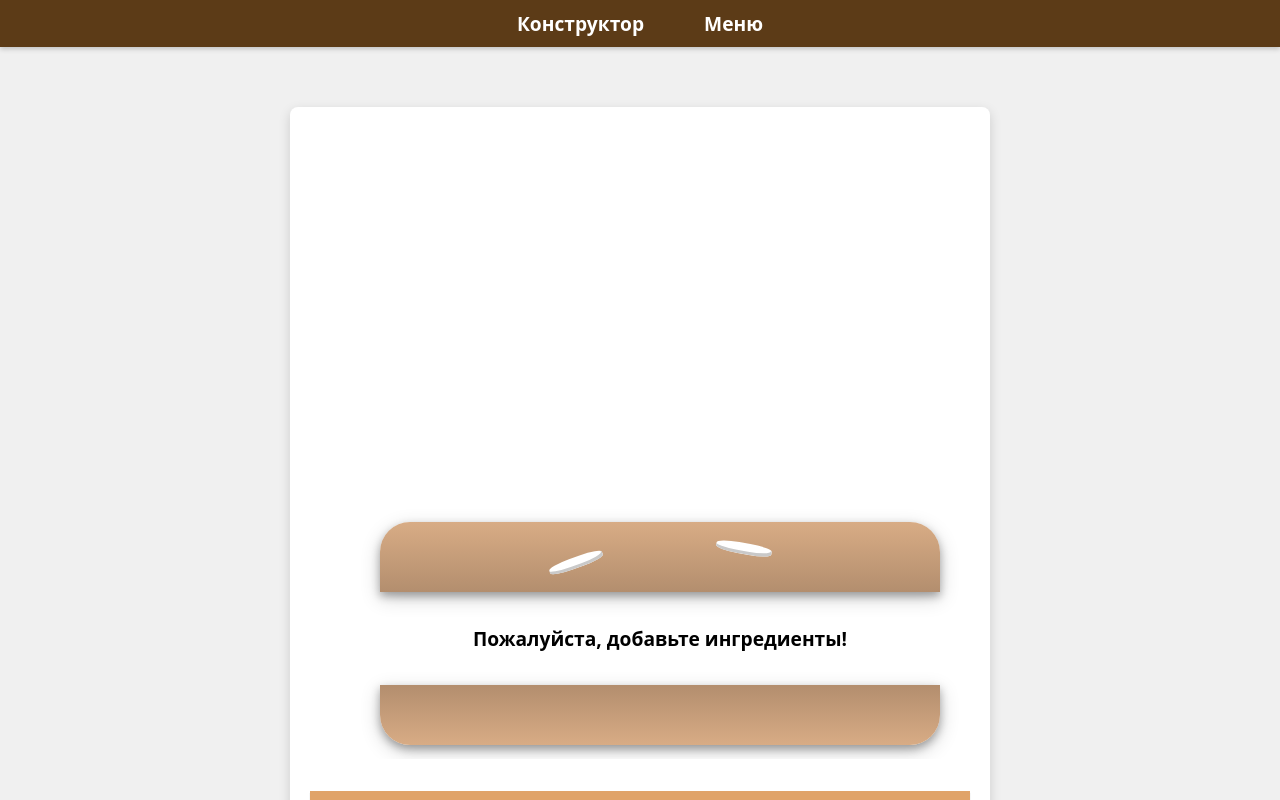
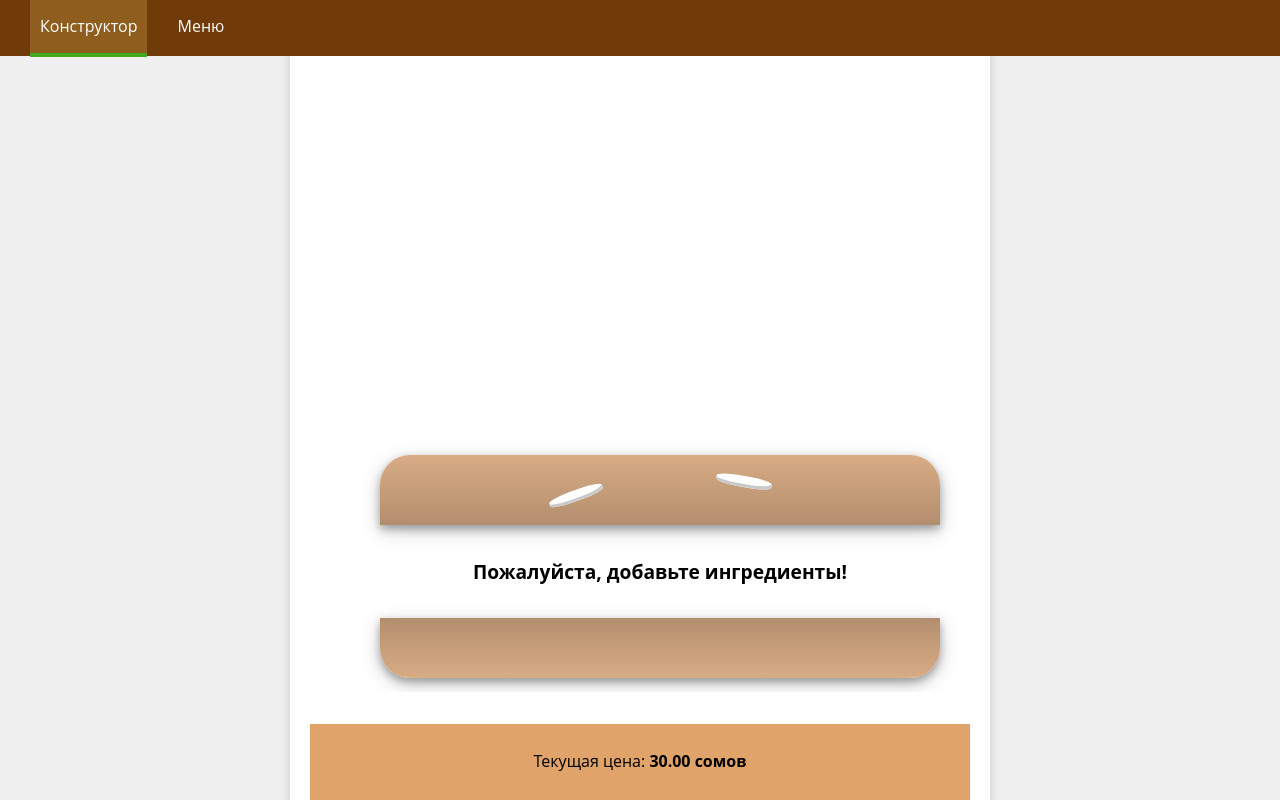
Before and after one commit to SSS03X/-, a React (Create React App) app: page / in a window 1280 px wide. Shown: the top 800 px of the page. Built offline with nearby package versions, Linux system fonts and the light colour scheme.

Commit message:
Feature: Implemented 'Menu' page and integrated React Router for navigation

```diff
--- a/package.json
+++ b/package.json
@@ -10,7 +10,7 @@
     "firebase": "^11.8.1",
     "react": "^19.1.0",
     "react-dom": "^19.1.0",
-    "react-router-dom": "^7.6.1",
+    "react-router-dom": "^6.30.1",
     "react-scripts": "5.0.1",
     "web-vitals": "^2.1.4"
   },
--- a/src/App.js
+++ b/src/App.js
@@ -1,28 +1,17 @@
 import React from 'react';
-import { BrowserRouter, Routes, Route, Link } from 'react-router-dom';
+import './App.css';
 import BurgerBuilder from './pages/BurgerBuilder';
-import BurgersMenu from './pages/BurgersMenu'; // Новая страница
-import './App.css';
-import classes from './App.module.css'; // Для стилей навигации
+import Menu from './pages/Menu';
+import { BrowserRouter, Routes, Route } from 'react-router-dom';
 
 function App() {
   return (
     <BrowserRouter>
       <div className="App">
-        <nav className={classes.Navbar}>
-          <ul className={classes.NavList}>
-            <li className={classes.NavItem}>
-              <Link to="/" className={classes.NavLink}>Конструктор</Link>
-            </li>
-            <li className={classes.NavItem}>
-              <Link to="/menu" className={classes.NavLink}>Меню</Link>
-            </li>
-          </ul>
-        </nav>
         <Routes>
           <Route path="/" element={<BurgerBuilder />} />
-          <Route path="/menu" element={<BurgersMenu />} />
-          {/* Роут для редактирования добавим позже */}
+          <Route path="/menu" element={<Menu />} />
+          {}
         </Routes>
       </div>
     </BrowserRouter>
--- a/src/components/Layout/Layout.js
+++ b/src/components/Layout/Layout.js
@@ -1,9 +1,11 @@
 import React from 'react';
 import PropTypes from 'prop-types';
 import classes from './Layout.module.css';
+import Toolbar from './Toolbar/Toolbar';
 
 const Layout = (props) => (
   <div className={classes.Layout}>
+    <Toolbar />
     <main className={classes.Content}>
       {props.children}
     </main>
--- /dev/null
+++ b/src/components/Layout/Toolbar/Toolbar.js
@@ -0,0 +1,24 @@
+import React from 'react';
+import { NavLink } from 'react-router-dom';
+import classes from './Toolbar.module.css';
+
+const Toolbar = () => (
+  <header className={classes.Toolbar}>
+    <nav>
+      <ul>
+        <li>
+          <NavLink to="/" className={({ isActive }) => (isActive ? classes.active : undefined)}>
+            Конструктор
+          </NavLink>
+        </li>
+        <li>
+          <NavLink to="/menu" className={({ isActive }) => (isActive ? classes.active : undefined)}>
+            Меню
+          </NavLink>
+        </li>
+      </ul>
+    </nav>
+  </header>
+);
+
+export default Toolbar;
--- /dev/null
+++ b/src/components/Layout/Toolbar/Toolbar.module.css
@@ -0,0 +1,50 @@
+.Toolbar {
+    height: 56px;
+    width: 100%;
+    position: fixed;
+    top: 0;
+    left: 0;
+    background-color: #703B09;
+    display: flex;
+    justify-content: space-between;
+    align-items: center;
+    padding: 0 20px;
+    box-sizing: border-box;
+    z-index: 90;
+}
+
+.Toolbar nav {
+    height: 100%;
+}
+
+.Toolbar ul {
+    margin: 0;
+    padding: 0;
+    list-style: none;
+    height: 100%;
+    display: flex;
+    align-items: center;
+}
+
+.Toolbar li {
+    margin: 0 10px;
+}
+
+.Toolbar a {
+    color: white;
+    text-decoration: none;
+    height: 100%;
+    padding: 16px 10px;
+    border-bottom: 4px solid transparent;
+    box-sizing: border-box;
+    display: block;
+    transition: all 0.2s ease-out;
+}
+
+.Toolbar a:hover,
+.Toolbar a:active,
+.Toolbar a.active {
+    background-color: #8F5E1E;
+    border-bottom: 4px solid #42A91D;
+    color: white;
+}
--- a/src/pages/BurgersMenu.js
+++ b/src/pages/BurgersMenu.js
@@ -63,7 +63,7 @@ const BurgersMenu = () => {
                 ) : null
               )}
             </ul>
-            {/* Кнопки редактирования и удаления будут добавлены позже */}
+            {}
           </div>
         ))}
       </div>
--- /dev/null
+++ b/src/pages/Menu.js
@@ -0,0 +1,87 @@
+import React, { useState, useEffect, useCallback } from 'react';
+import Layout from '../components/Layout/Layout';
+import { database } from '../firebase';
+import { ref, onValue } from 'firebase/database';
+import classes from './Menu.module.css';
+import Burger from '../components/Burger/Burger';
+import PropTypes from 'prop-types';
+
+const Menu = () => {
+  const [burgers, setBurgers] = useState([]);
+  const [loading, setLoading] = useState(true);
+  const [error, setError] = useState(null);
+
+  useEffect(() => {
+    const burgersRef = ref(database, 'burgers');
+    const unsubscribe = onValue(burgersRef, (snapshot) => {
+      try {
+        const data = snapshot.val();
+        const loadedBurgers = [];
+        for (let key in data) {
+          loadedBurgers.push({
+            id: key,
+            ...data[key]
+          });
+        }
+        setBurgers(loadedBurgers);
+        setLoading(false);
+      } catch (err) {
+        setError(err.message);
+        setLoading(false);
+      }
+    }, (err) => {
+      setError(err.message);
+      setLoading(false);
+    });
+
+    return () => {
+      unsubscribe(); // Отписываемся от слушателя при размонтировании компонента
+    };
+  }, []);
+
+  if (loading) {
+    return (
+      <Layout>
+        <p className={classes.Loading}>Загрузка меню...</p>
+      </Layout>
+    );
+  }
+
+  if (error) {
+    return (
+      <Layout>
+        <p className={classes.Error}>Ошибка загрузки меню: {error}</p>
+      </Layout>
+    );
+  }
+
+  if (burgers.length === 0) {
+    return (
+      <Layout>
+        <p className={classes.NoBurgers}>В меню пока нет бургеров. Создайте свой первый бургер!</p>
+      </Layout>
+    );
+  }
+
+  return (
+    <Layout>
+      <div className={classes.Menu}>
+        <h1>Наше Бургерное Меню</h1>
+        {burgers.map(burger => (
+          <div key={burger.id} className={classes.MenuItem}>
+            <h2>{burger.name}</h2>
+            <Burger ingredients={burger.ingredients} />
+            <p className={classes.Price}>Цена: <strong>{burger.price.toFixed(2)} сомов</strong></p>
+            {}
+          </div>
+        ))}
+      </div>
+    </Layout>
+  );
+};
+
+
+Menu.propTypes = {
+};
+
+export default Menu;
--- /dev/null
+++ b/src/pages/Menu.module.css
@@ -0,0 +1,59 @@
+.Menu {
+    width: 100%;
+    padding: 20px;
+    display: flex;
+    flex-direction: column;
+    align-items: center;
+    box-sizing: border-box;
+}
+
+.Menu h1 {
+    color: #333;
+    margin-bottom: 30px;
+    font-size: 2.5em;
+    text-align: center;
+}
+
+.MenuItem {
+    background-color: #fff;
+    border-radius: 8px;
+    box-shadow: 0 4px 12px rgba(0, 0, 0, 0.1);
+    padding: 20px;
+    margin-bottom: 30px;
+    width: 90%;
+    max-width: 500px;
+    display: flex;
+    flex-direction: column;
+    align-items: center;
+    box-sizing: border-box;
+    text-align: center;
+}
+
+.MenuItem h2 {
+    color: #703B09;
+    margin-top: 0;
+    font-size: 1.8em;
+    margin-bottom: 15px;
+}
+
+.MenuItem .Price {
+    font-size: 1.3em;
+    font-weight: bold;
+    color: #4CAF50;
+    margin-top: 15px;
+}
+
+.MenuItem .Price strong {
+    color: #333;
+}
+
+.Loading, .Error, .NoBurgers {
+    font-size: 1.5em;
+    color: #555;
+    text-align: center;
+    padding: 50px;
+}
+
+.Error {
+    color: #D32F2F;
+}
```
Also changed, not shown: 1 other file (tests, documents, lock files or other folders).
